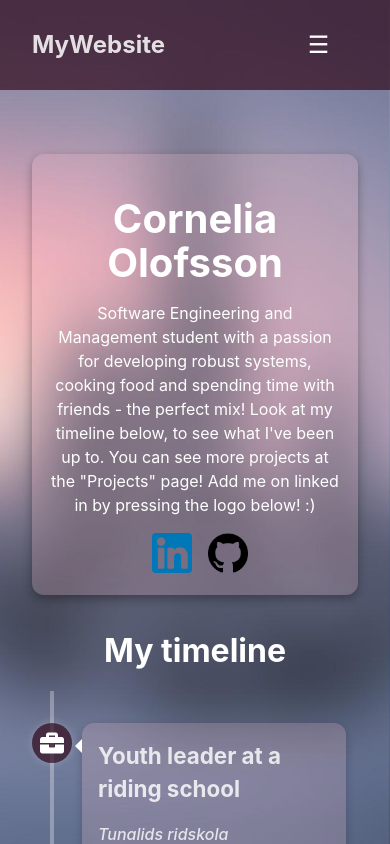
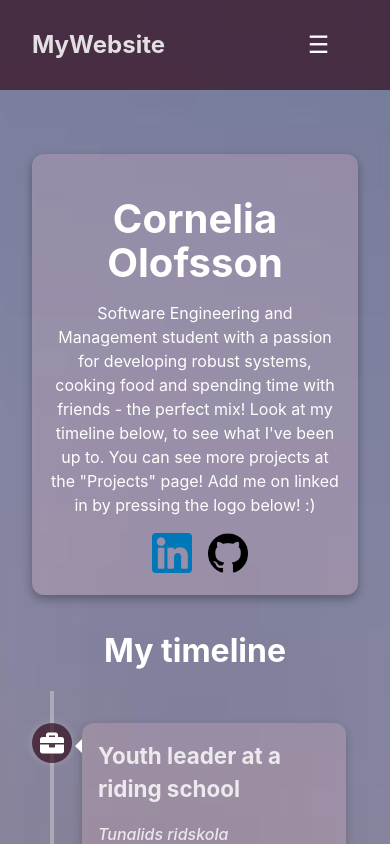
Before and after one commit to CorneliaOL/CvWeb, a React (Vite) app in the folder frontend/: page /cornelia in a window 390 px wide. Built offline with nearby package versions, Linux system fonts and the light colour scheme.

Commit message:
#5 Add styling fixes to make background cover pages when on phone

```diff
--- a/frontend/src/App.css
+++ b/frontend/src/App.css
@@ -1,13 +1,19 @@
-/* Global styles */
-html, body, #root {
+/* Global Background Fix */
+html, body {
   margin: 0;
   padding: 0;
   height: 100%;
   width: 100%;
-  overflow-x: hidden; /* Prevent horizontal scrolling */
-  background: url('./assets/background.jpg') no-repeat center center/cover; /* Global background */
-  background-attachment: fixed; /* Fixed effect */
+  overflow-x: hidden;
+  background: url('./assets/background.jpg') repeat center center/cover;
+  background-attachment: scroll; /* Prevents choppy fixed background on mobile */
+}
+
+/* Ensure proper height for scrolling effect */
+.app {
+  min-height: 100vh;
   background-size: cover;
+  background-repeat: repeat-y; /* Ensures seamless vertical scrolling */
 }
 
 
@@ -25,16 +31,6 @@ html, body, #root {
   overflow: hidden; /* Prevent scrollbars */
 }
 
-
-
-
-/* Ensure the app container is tall enough for scrolling */
-.app {
-  min-height: 200vh; /* Increase height to allow scrolling */
-  background-attachment: fixed;
-  display: flex;
-  flex-direction: column;
-}
 
 /* Ensure content takes full height */
 .app-main {
--- a/frontend/src/views/Cornelia.css
+++ b/frontend/src/views/Cornelia.css
@@ -21,14 +21,15 @@
 
   /* Cornelia Page Background */
 .app-container.cornelia-bg {
-    background: url('../assets/corneliaBG.jpg') no-repeat center center fixed;
+    background: url('../assets/corneliaBG.jpg') repeat-y center center/cover;;
     background-size: cover;
+
 }
 
 
   /* Lucas Page Background */
   .app-container.lucas-bg {
-    background: url('../assets/LucasBG.png') no-repeat center center fixed;
+    background: url('../assets/LucasBG.png') repeat-y center center/cover;
     background-size: cover;
   }
 
--- a/frontend/src/views/ProjectLanding.css
+++ b/frontend/src/views/ProjectLanding.css
@@ -1,5 +1,5 @@
 .app-container.projects-bg {
-    background: url('../assets/ProjectsBG.jpg') no-repeat center center fixed;
+    background: url('../assets/ProjectsBG.jpg') repeat-y center center/cover;
     background-size: cover;
 }
 
```
